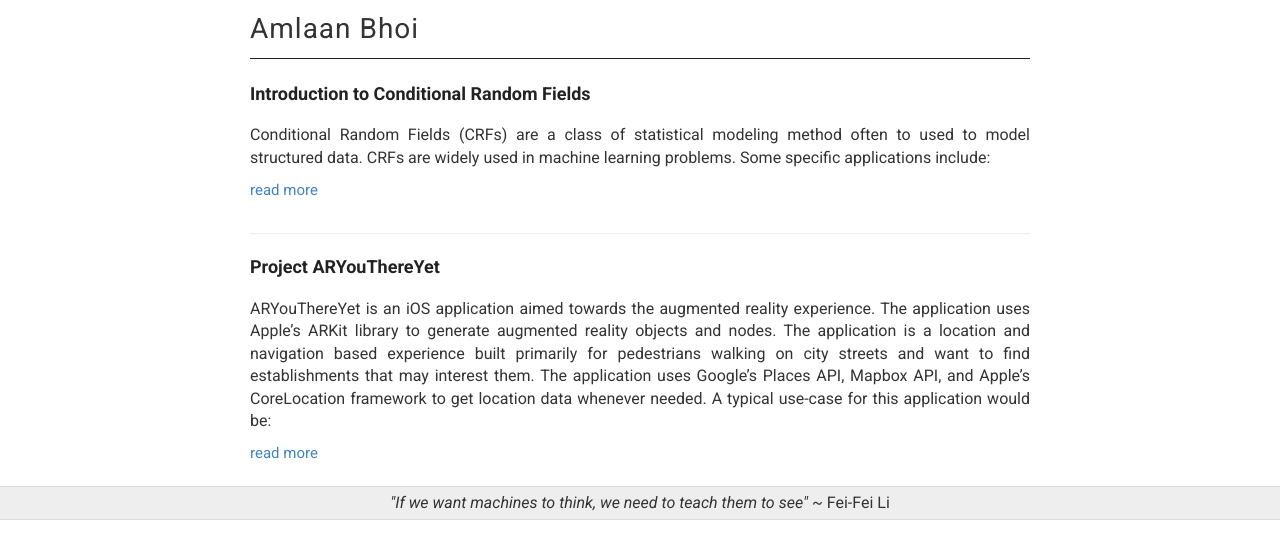
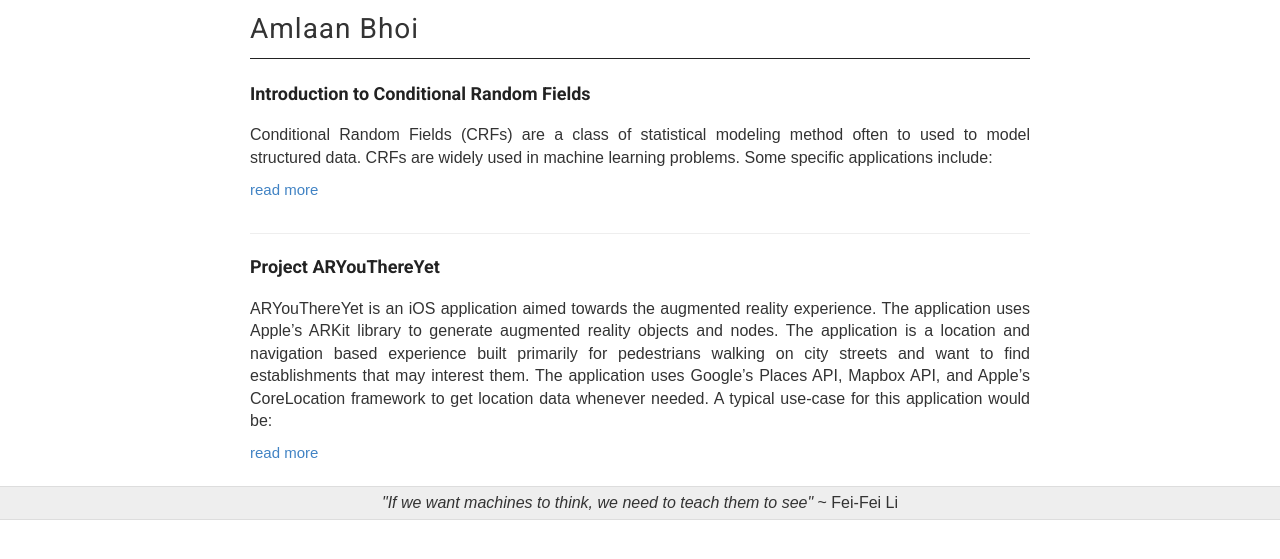
Before and after one commit to abhoi/blog_2, a Jekyll site: the page built from index.html, in a window 1280 px wide. Shown: the top 559 px of the page. Built offline with Jekyll 4.4.1, drawn with Linux system fonts in a browser that asks for light colours.

Commit message:
Update _variables.scss

```diff
--- a/_sass/_variables.scss
+++ b/_sass/_variables.scss
@@ -4,6 +4,7 @@
 //
 
 @import url('https://fonts.googleapis.com/css?family=Roboto:400,400i,700');
+@import url('https://fonts.googleapis.com/css?family=Merriweather+Sans:400,400i,700');
 
 // Colors
 $blue: #4183C4;
@@ -17,11 +18,11 @@ $lightGray: #eee;
 $white: #fff;
 
 // Font stacks
-// $helvetica: "Roboto", Helvetica, Arial, sans-serif;
-// $helveticaNeue: "Roboto", "Helvetica Neue", Helvetica, Arial, sans-serif;
+// $helvetica: "Merriweather", Helvetica, Arial, sans-serif;
+// $helveticaNeue: "Merriweather", "Helvetica Neue", Helvetica, Arial, sans-serif;
 // $georgia: Georgia, serif;
 $roboto: "Roboto", sans-serif;
-$body: "Roboto", sans-serif;
+$body: "Merriweather", sans-serif;
 
 // Mobile breakpoints
 @mixin mobile {
```
